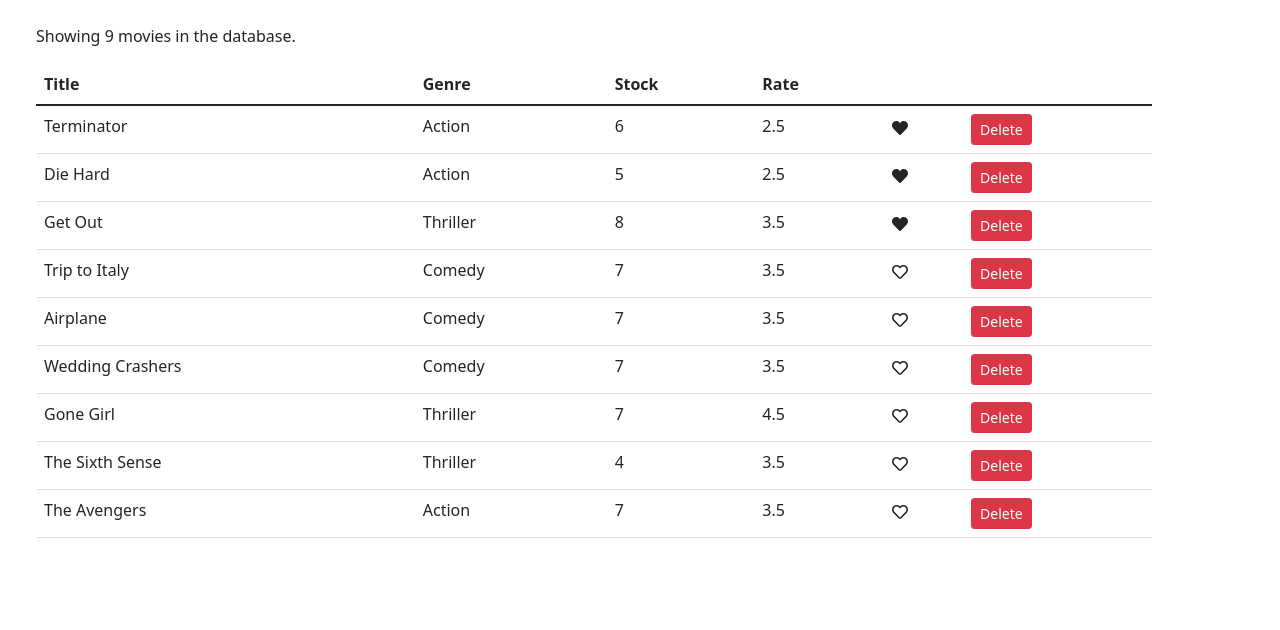
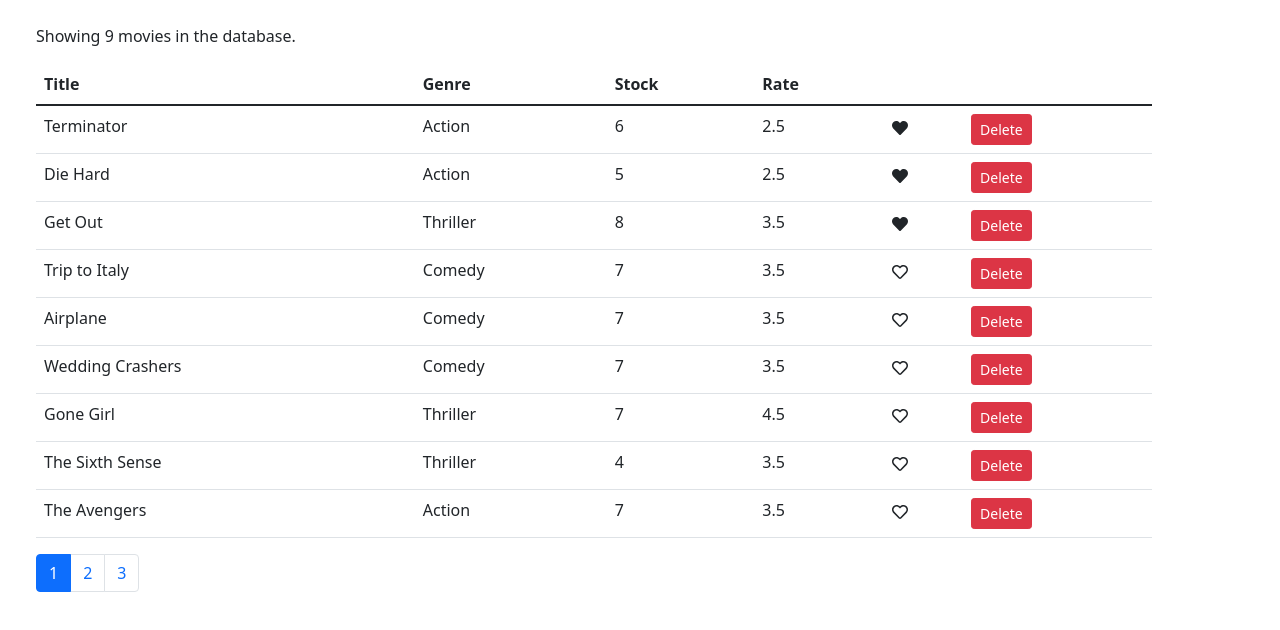
Before and after one commit to CutieMath/react-02, a React (Create React App) app: page / in a window 1280 px wide. Shown: the top 630 px of the page. Built offline with nearby package versions, Linux system fonts and the light colour scheme.

Commit message:
add conditional rendering for pagination active

```diff
--- a/src/components/common/pagination.jsx
+++ b/src/components/common/pagination.jsx
@@ -2,7 +2,7 @@ import React from "react";
 import _ from "lodash";
 
 const Pagination = (props) => {
-  const { itemsCount, pageSize } = props;
+  const { itemsCount, pageSize, currentPageNumber, onPageChange } = props;
   // use the props to calculate the number of pages
   const pagesCount = Math.ceil(itemsCount / pageSize);
   //  not to use pagination when there's only one page
@@ -14,8 +14,17 @@ const Pagination = (props) => {
     <nav aria-label="Page navigation example">
       <ul className="pagination">
         {pagesArray.map((pageNumber) => (
-          <li key={pageNumber} className="page-item">
-            <a className="page-link" href="#">
+          <li
+            key={pageNumber}
+            className={
+              pageNumber == currentPageNumber ? "page-item active" : "page-item"
+            }
+          >
+            <a
+              style={{ cursor: "pointer" }}
+              className="page-link"
+              onClick={() => onPageChange(pageNumber)}
+            >
               {pageNumber}
             </a>
           </li>
--- a/src/components/movies.jsx
+++ b/src/components/movies.jsx
@@ -9,6 +9,7 @@ class Movies extends Component {
   state = {
     movies: getMovies(),
     pageSize: 4,
+    currentPageNumber: 1,
   };
 
   handleDelete = (movie) => {
@@ -24,13 +25,15 @@ class Movies extends Component {
     this.setState({ movies });
   };
 
-  handlePageChange = (page) => {
-    console.log(page);
+  handlePageChange = (pageNumber) => {
+    this.setState({ currentPageNumber: pageNumber });
   };
 
   render() {
     // Destructuring the count
     const { length: count } = this.state.movies;
+    const { pageSize, currentPageNumber } = this.state;
+
     if (count === 0) return <p>There are no movies in the database.</p>;
     return (
       <React.Fragment>
@@ -70,8 +73,9 @@ class Movies extends Component {
         {/* Pagination */}
         <Pagination
           itemsCount={count}
-          pageSize={10}
-          onPageChange={() => this.handlePageChange()}
+          pageSize={pageSize}
+          currentPageNumber={currentPageNumber}
+          onPageChange={this.handlePageChange}
         />
       </React.Fragment>
     );
```
